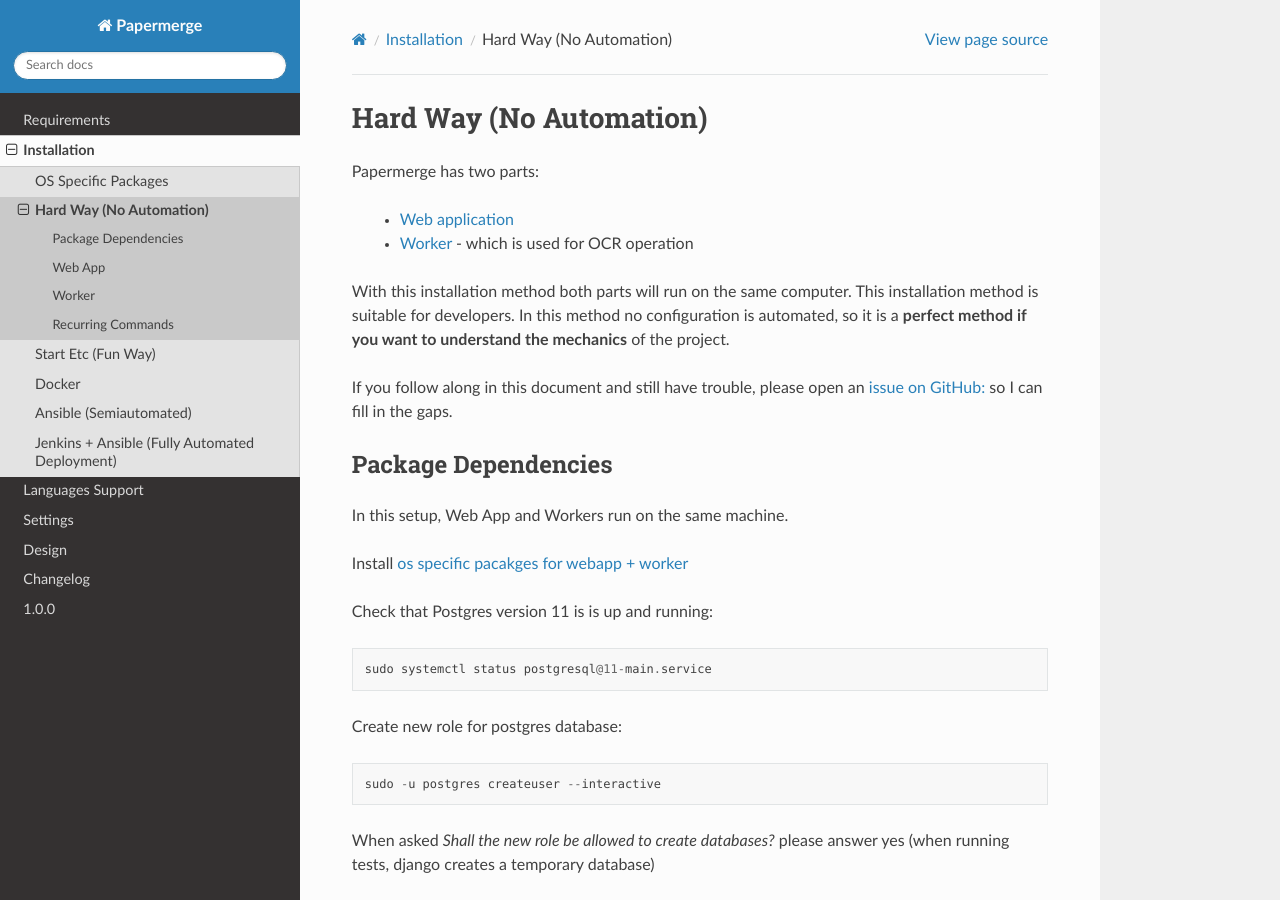
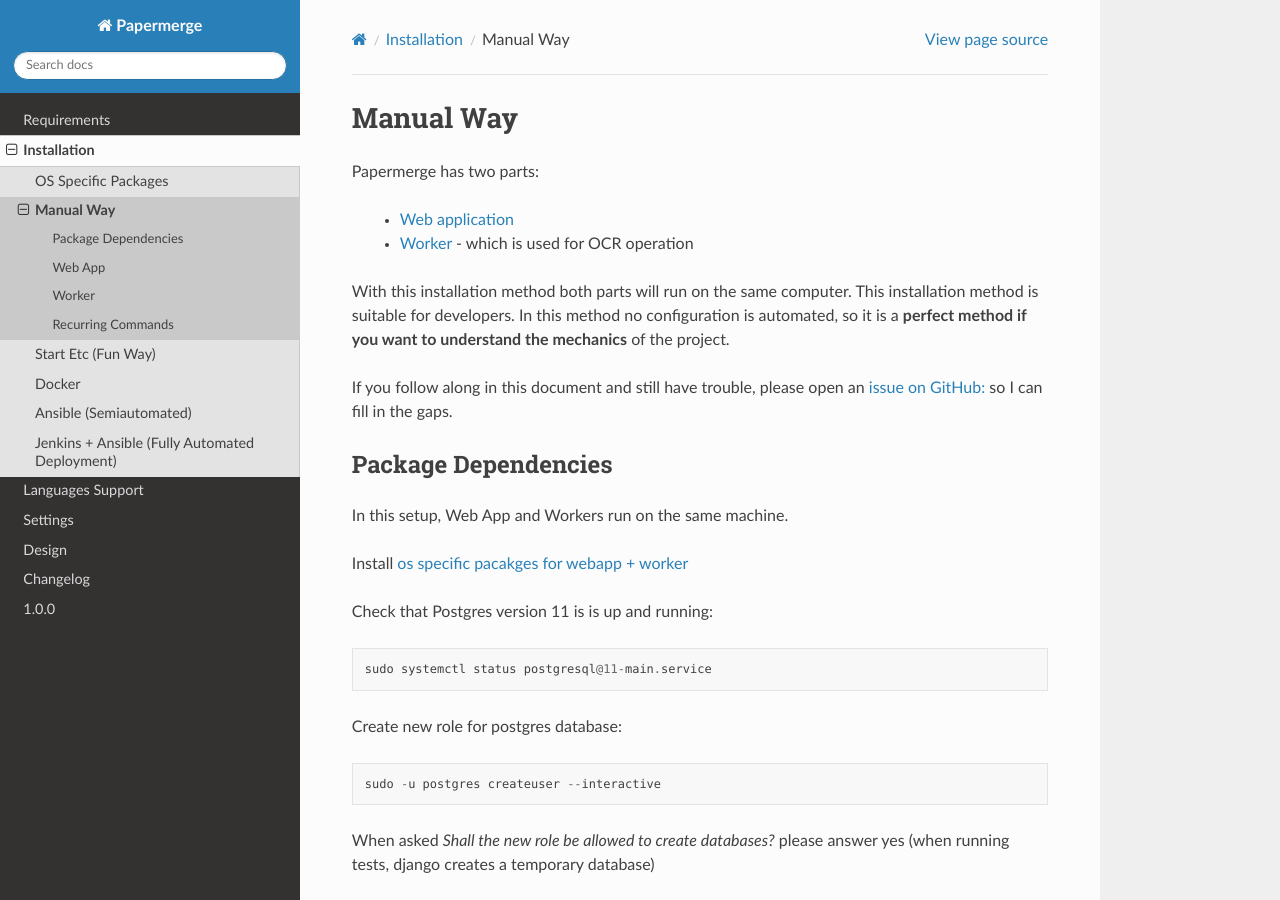
Before and after one commit to ciur/papermerge, a Sphinx documentation site: the page built from docs/source/installation/manual_way.rst, in a window 1280 px wide and 900 px high. Built offline with Sphinx 7.4.7 and the Read the Docs theme 2.0.0, drawn with Linux system fonts in a browser that asks for light colours.

Commit message:
File renaming

```diff
--- a/docs/source/installation/index.rst
+++ b/docs/source/installation/index.rst
@@ -8,7 +8,7 @@
    :maxdepth: 4
 
    os_specific
-   hard_way
+   manual_way
    start_etc
    docker
    ansible
--- a/docs/source/installation/hard_way.rst
+++ b/docs/source/installation/manual_way.rst
@@ -1,5 +1,5 @@
-Hard Way (No Automation)
-************************
+Manual Way
+************
 
 Papermerge has two parts:
 
```
